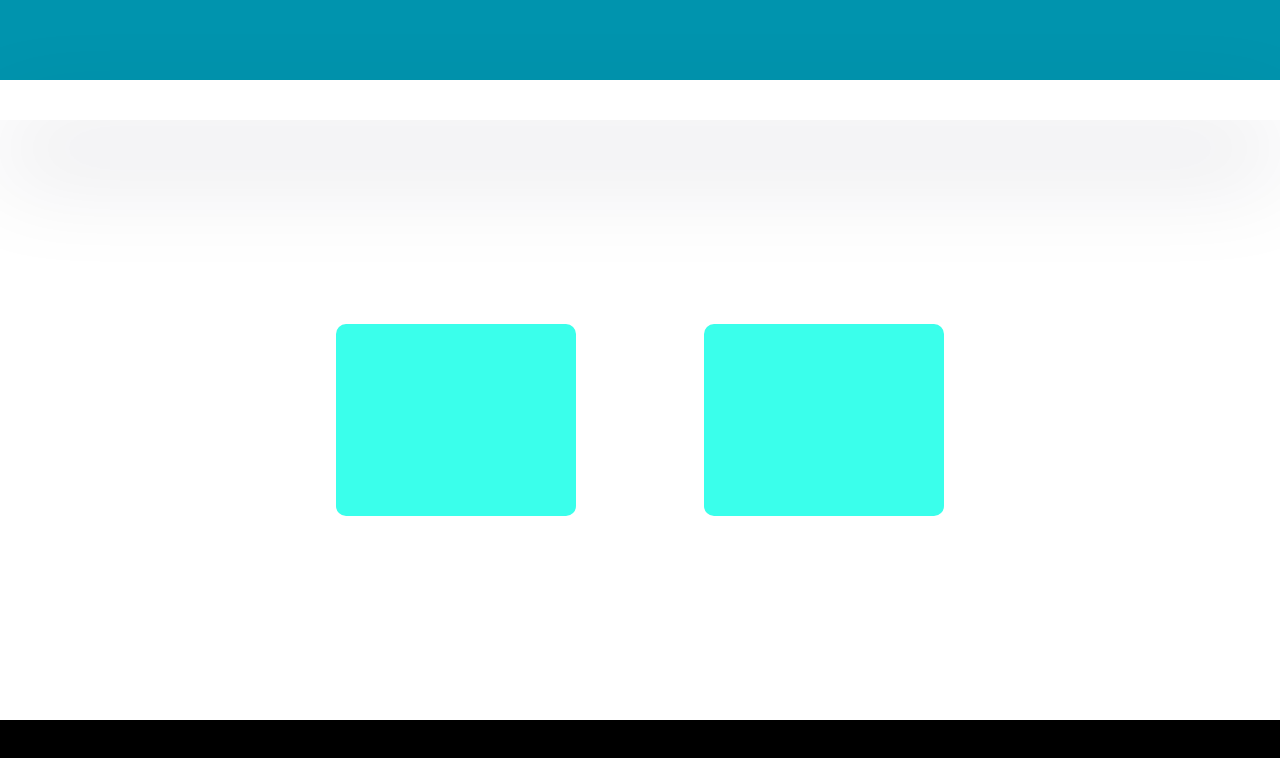
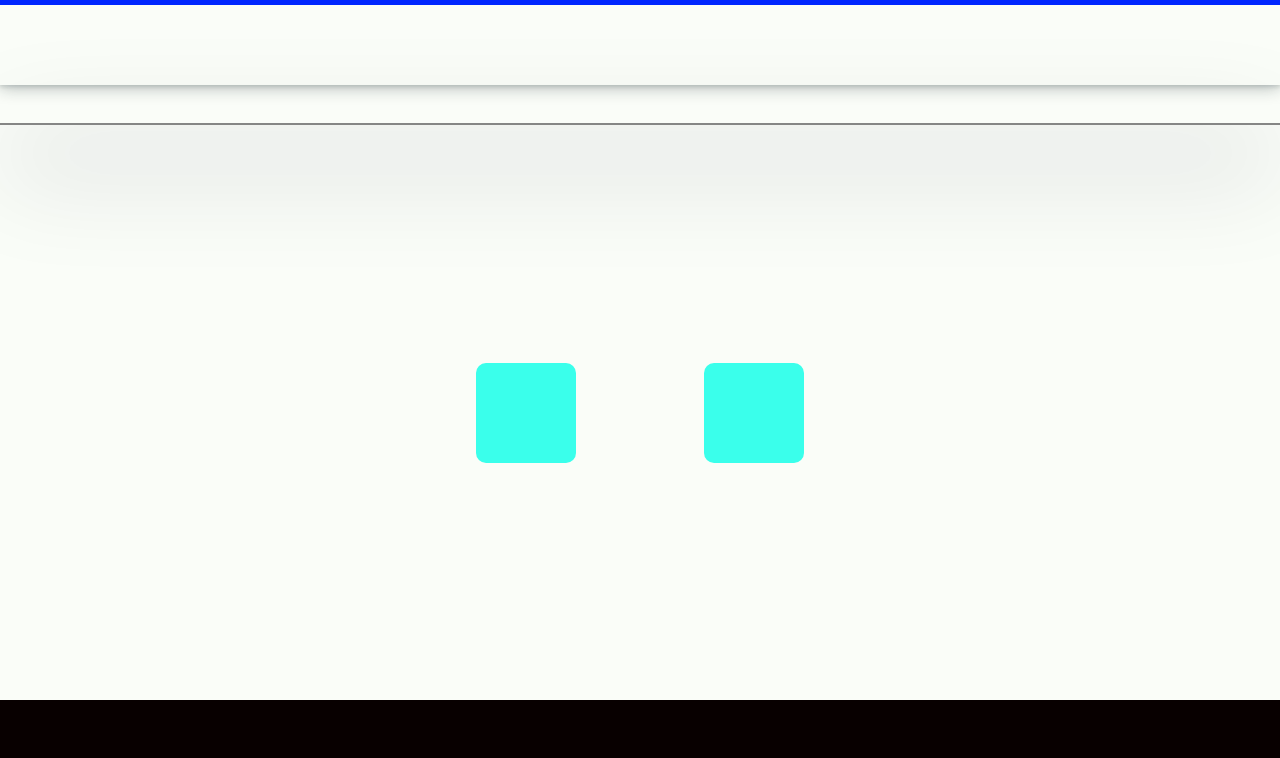
Before and after one commit to 6Shifu/FizikaProjekt, a plain HTML site: page FizikaProjekt/index.html in a window 1280 px wide. Drawn offline with Linux system fonts and the light colour scheme.

Commit message:
Index-Style Update 0.1

```diff
--- a/FizikaProjekt/index.html
+++ b/FizikaProjekt/index.html
@@ -7,6 +7,7 @@
     <title>SzikszRoland</title>
 </head>
 <body>
+    <hr class="tophr">
     <header>
 
     </header>
--- a/FizikaProjekt/style.css
+++ b/FizikaProjekt/style.css
@@ -5,55 +5,70 @@
 }
 
 :root{
-    --background-color: rgb(255, 255, 255);
-    --primary-color: rgb(0, 148, 174);
-    --secondary-color: rgb(0, 0, 0);
-    --button-color: rgb(58, 255, 235);
+    --background-color: rgb(250, 253, 248);
+    --primary-color: rgb(250, 253, 248);
+    --secondary-color: rgb(8, 0, 0);
+    --button1-color: rgb(58, 255, 235);
 }
 
 body{
     background-color: var(--background-color);
     display: flex;
     flex-direction: column;
-    /* height: 100vh; */
-    /* width: 100vw; */
+    min-height: 100vh;
 }
+
 header{
     height: 10vh;
     width: 100vw;
     display: flex;
     background-color: var(--primary-color);
+    box-shadow: rgba(14, 30, 37, 0.12) 0px 2px 4px 0px, rgba(14, 30, 37, 0.32) 0px 2px 16px 0px;
 }
 div{
     height: 5vh;
     width: 100vw;
     box-shadow: rgba(17, 12, 46, 0.15) 0px 48px 100px 0px;
+    /* box-shadow: rgba(14, 30, 37, 0.12) 0px 2px 4px 0px, rgba(14, 30, 37, 0.32) 0px 2px 16px 0px; */
+    border-bottom: 2px inset rgba(0, 0, 0, 0.7);
 }
 main{
     display: flex;
+    flex: 1;
     flex-direction: row;
     justify-content: center;
     align-items: center;
     gap: 10%;
-    height: 75vh;
+
 }
 a{
-    width: 30vh;
-    height: 15vw;
-    background-color: var(--button-color);
+    width: 100px;
+    height: 100px;
+    background-color: var(--button1-color);
     border-radius: 10px;
 }
 a:hover{
     box-shadow: rgba(50, 50, 93, 0.25) 0px 30px 60px -12px inset, rgba(0, 0, 0, 0.3) 0px 18px 36px -18px inset;
     border-radius: 20px;
-    transform: scale(1.1);
+    transform: scale(1.2);
     transition: all 0.2s ease-in-out;
+    border: 1px solid black;
 }
 footer{
-    position: absolute;
+    position: relative;
     bottom: 0;
-    height: 10vh;
+    min-height: 100px;
     width: 100vw;
-    display: block;
     background-color: var(--secondary-color);
 }
+
+/*  */
+
+.tophr{
+    min-width: 100%;
+    height: 5px;
+    background-color: rgb(0, 38, 255);
+    border: none;
+    position: relative;
+    top: 0;
+}
```
